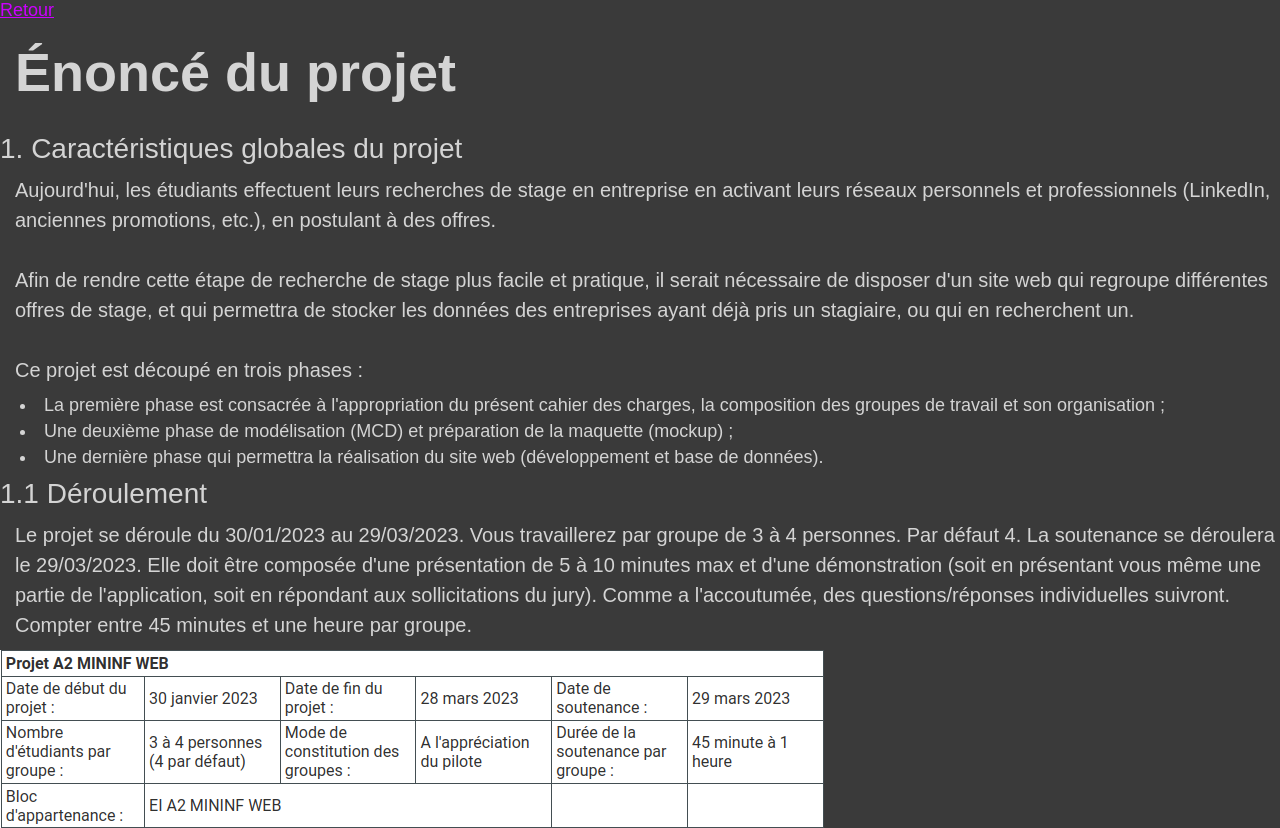
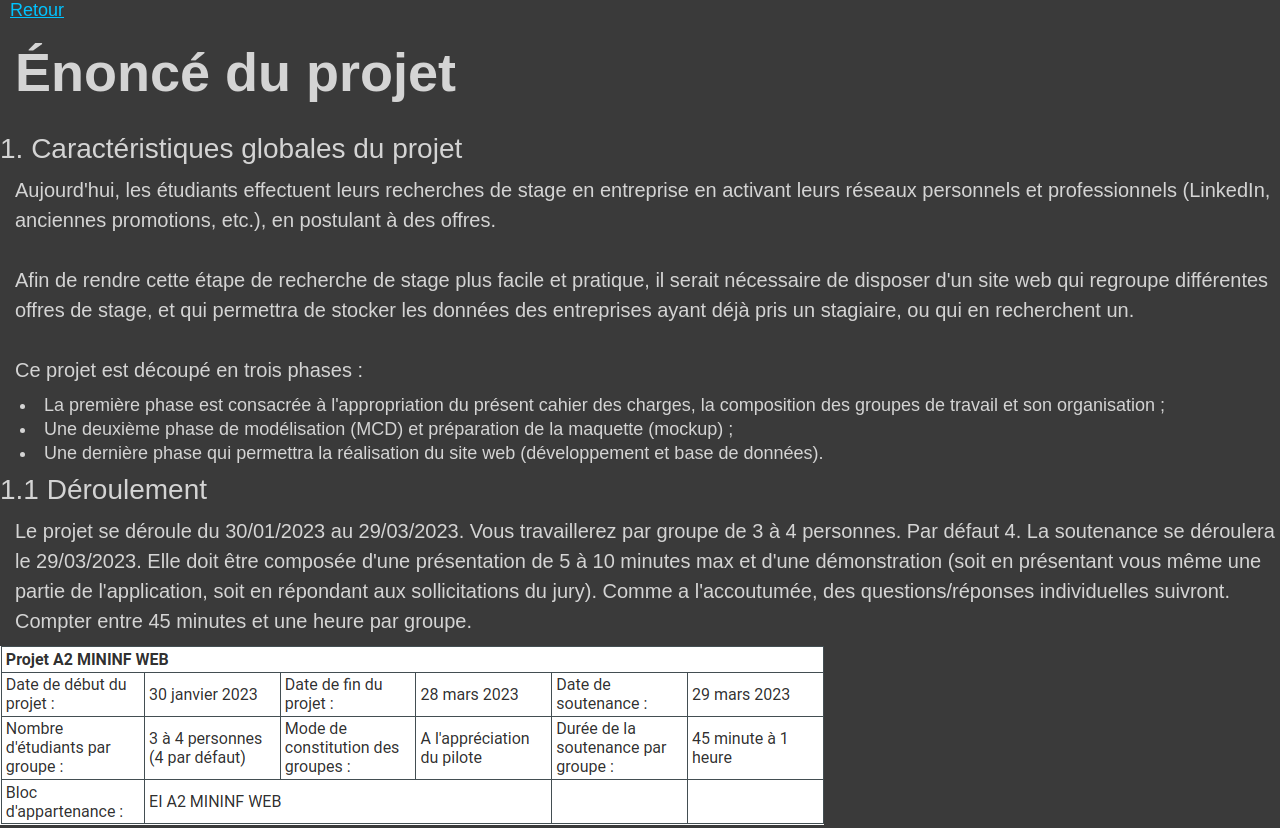
Before and after one commit to EikyouPH/eXia.Mesh, a PHP site: page /enonce.html in a window 1280 px wide. Shown: the top 828 px of the page. Run offline with PHP 8.4, Linux system fonts and the light colour scheme.

Commit message:
Ajustement du style

```diff
--- a/enonce.html
+++ b/enonce.html
@@ -599,5 +599,6 @@
         </li>
       </ul>
     </div>
+    <a href="/index.html">Retour</a>
   </body>
 </html>
--- a/style.css
+++ b/style.css
@@ -52,27 +52,26 @@ p {
 }
 
 ul {
-  font-size: 1.8rem;
   margin-bottom: 1rem;
   margin-left: 2rem;
   list-style: inside;
-  list-style-position: inside;
 }
 
 li {
-  margin-bottom: 0.5rem;
+  margin-bottom: 0.3rem;
   font-size: 1.8rem;
 }
 
 ol {
-    font-size: 1.8rem;
-    margin-bottom: 1rem;
-    margin-left: 2rem;
-    list-style: inside;
-    list-style-position: inside;
+  margin-bottom: 1rem;
+  margin-left: 2rem;
+  list-style: inside;
 }
 
 a {
-  color: rgb(204, 0, 255);
+  color: rgb(0, 195, 255);
   font-size: 1.8rem;
+  margin-top: 5rem;
+  margin-left: 1rem;
+
 }
```
